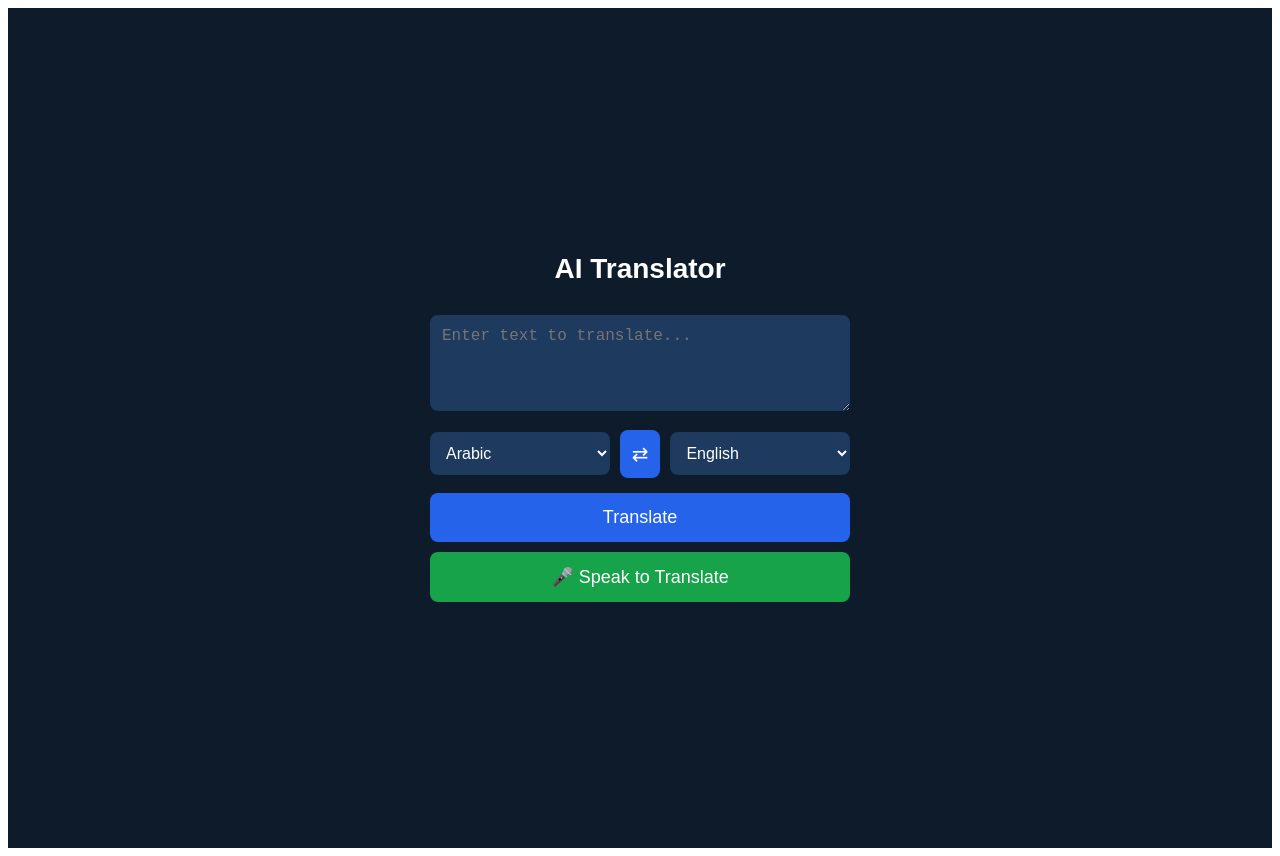
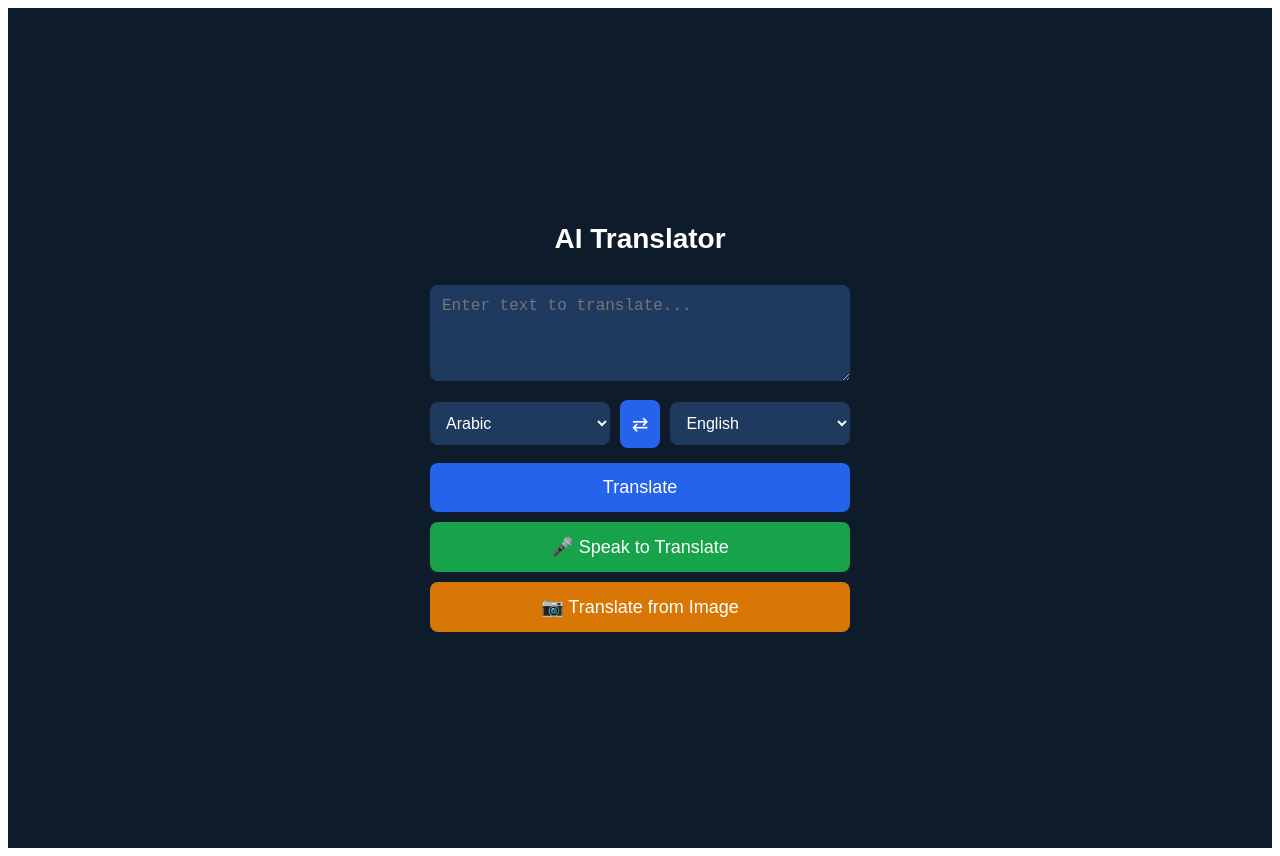
Before and after one commit to malekdalpirou765-hue/Ai-translator, a Next.js app: page / in a window 1280 px wide. Built offline with nearby package versions, Linux system fonts and the light colour scheme.

Commit message:
Update index.js

```diff
--- a/pages/index.js
+++ b/pages/index.js
@@ -7,7 +7,9 @@ export default function Home() {
   const [result, setResult] = useState("");
   const [loading, setLoading] = useState(false);
   const [listening, setListening] = useState(false);
+  const [imageLoading, setImageLoading] = useState(false);
   const recognitionRef = useRef(null);
+  const fileInputRef = useRef(null);
 
   const languages = ["Arabic", "English", "French", "Spanish", "German", "Italian", "Turkish", "Chinese"];
 
@@ -50,6 +52,38 @@ export default function Home() {
     }
   };
 
+  const handleImageUpload = async (e) => {
+    const file = e.target.files[0];
+    if (!file) return;
+
+    setImageLoading(true);
+    setResult("");
+    setText("");
+
+    try {
+      const formData = new FormData();
+      formData.append("image", file);
+
+      const res = await fetch("/api/ocr", {
+        method: "POST",
+        body: formData
+      });
+
+      const data = await res.json();
+
+      if (data.text) {
+        setText(data.text);
+        handleTranslate(data.text);
+      } else {
+        setResult("Could not read text from image. Please try another image.");
+      }
+    } catch (error) {
+      setResult("Error reading image. Please try again.");
+    } finally {
+      setImageLoading(false);
+    }
+  };
+
   const speakText = (text) => {
     if (!window.speechSynthesis) return;
     window.speechSynthesis.cancel();
@@ -61,7 +95,7 @@ export default function Home() {
   const startListening = () => {
     const SpeechRecognition = window.SpeechRecognition || window.webkitSpeechRecognition;
     if (!SpeechRecognition) {
-      alert("متصفحك لا يدعم التعرف على الصوت");
+      alert("Your browser does not support voice recognition");
       return;
     }
 
@@ -81,7 +115,7 @@ export default function Home() {
 
     recognition.onerror = () => {
       setListening(false);
-      setResult("لم يتم التعرف على الصوت، حاول مرة أخرى");
+      setResult("Could not recognize voice. Please try again.");
     };
 
     recognitionRef.current = recognition;
@@ -199,11 +233,38 @@ export default function Home() {
             border: "none",
             fontSize: "18px",
             cursor: "pointer",
-            marginBottom: "20px"
+            marginBottom: "10px"
           }}
         >
           {listening ? "🔴 Stop Recording" : "🎤 Speak to Translate"}
         </button>
+
+        <button
+          onClick={() => fileInputRef.current.click()}
+          disabled={imageLoading}
+          style={{
+            width: "100%",
+            padding: "14px",
+            borderRadius: "8px",
+            backgroundColor: imageLoading ? "#444" : "#d97706",
+            color: "#fff",
+            border: "none",
+            fontSize: "18px",
+            cursor: imageLoading ? "not-allowed" : "pointer",
+            marginBottom: "20px"
+          }}
+        >
+          {imageLoading ? "Reading Image..." : "📷 Translate from Image"}
+        </button>
+
+        <input
+          ref={fileInputRef}
+          type="file"
+          accept="image/*"
+          capture="environment"
+          onChange={handleImageUpload}
+          style={{ display: "none" }}
+        />
 
         {result && (
           <div style={{
```
